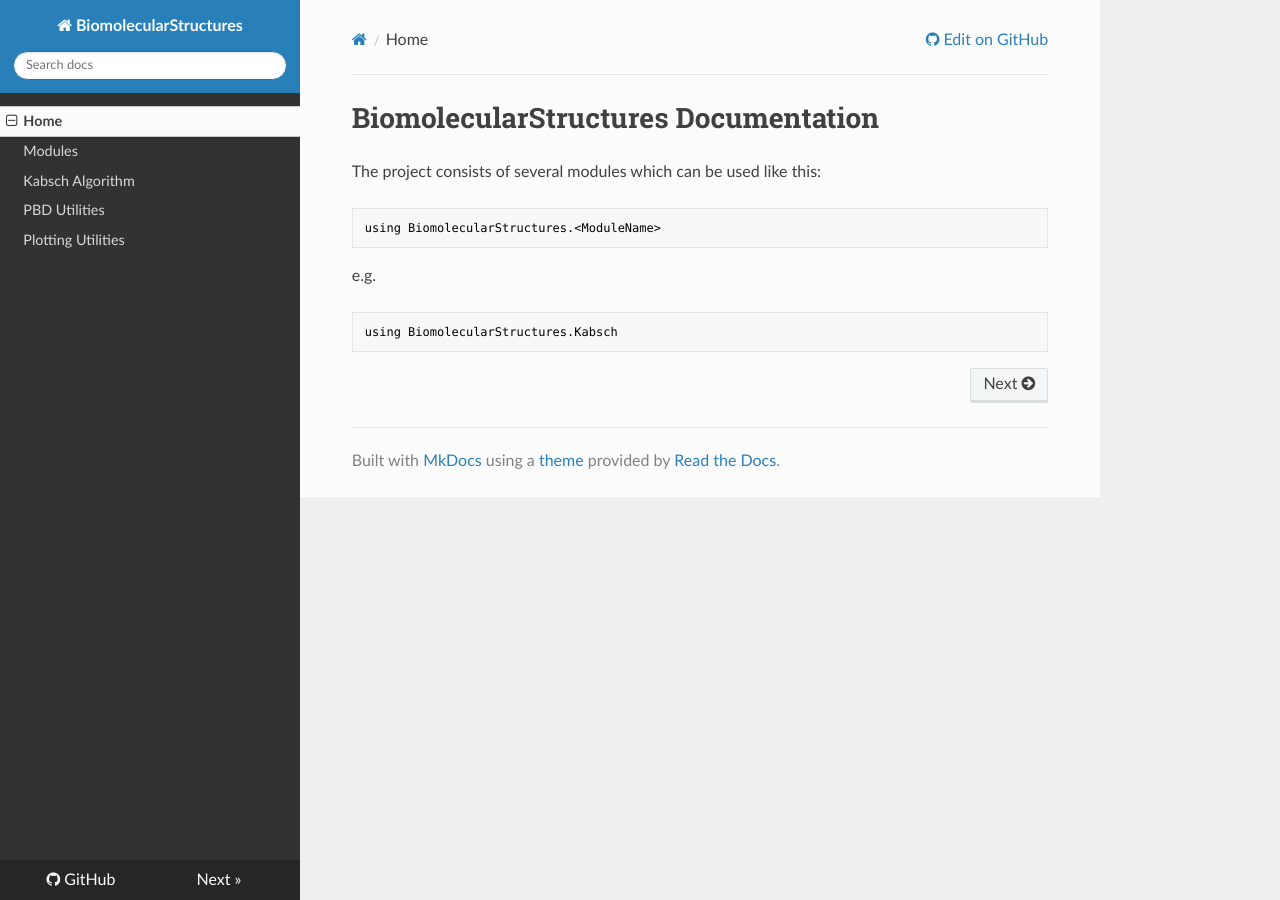
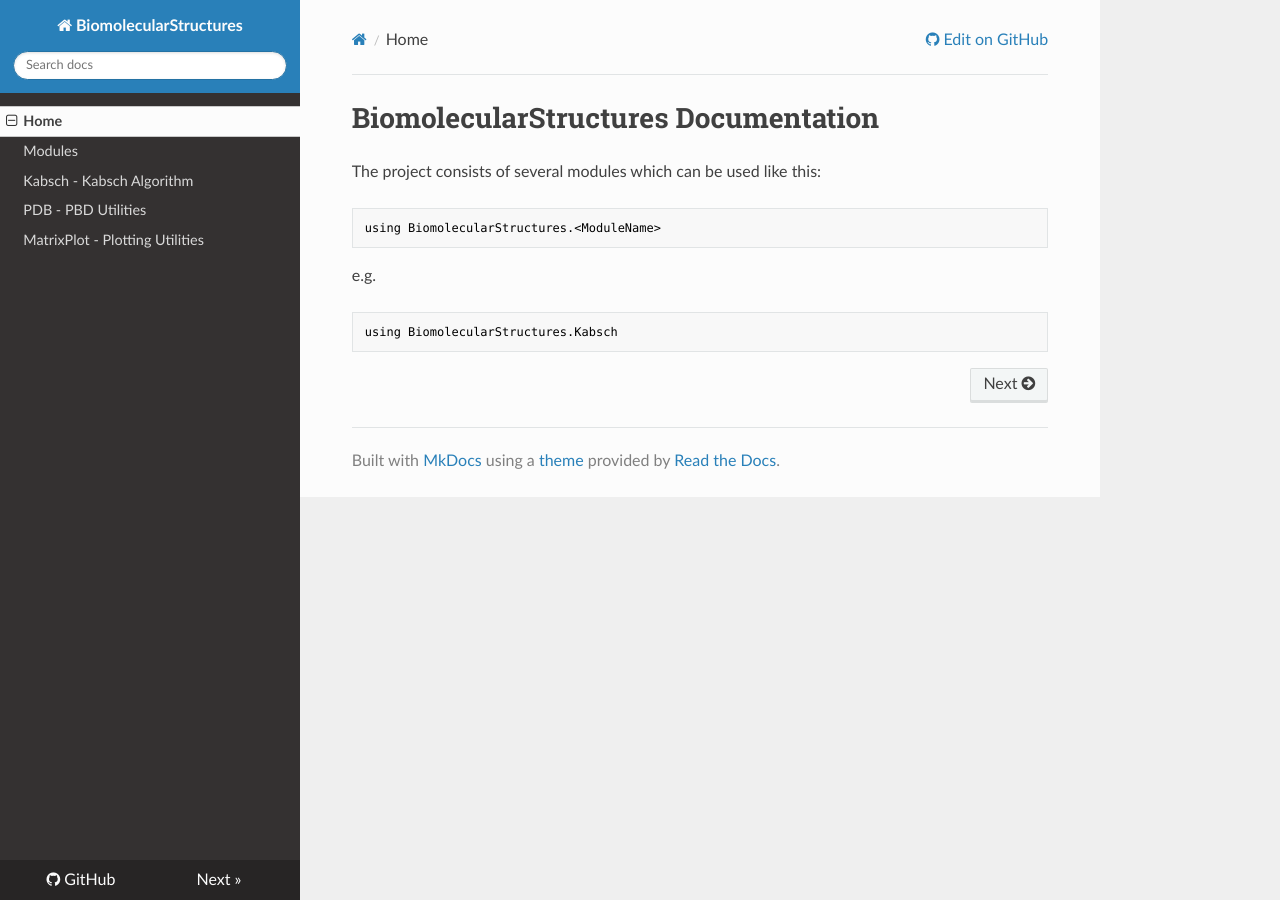
Before and after one commit to hng/BiomolecularStructures.jl, an MkDocs documentation site: the page built from docs/index.md, in a window 1280 px wide. Built offline with MkDocs 1.6.1, drawn with Linux system fonts in a browser that asks for light colours; nearby versions of some CDN libraries; old or Windows-style settings are respelled for this version of MkDocs.

Commit message:
naming convention

```diff
--- a/mkdocs.yml
+++ b/mkdocs.yml
@@ -2,11 +2,12 @@ site_name: BiomolecularStructures
 site_author: Simon Malischewski Henning Schumann Philipp Gerling Simon Leßmann
 repo_url: https://github.com/hng/BiomolecularStructures
 theme: readthedocs
+# convention: <ModulName> - <Modul desccription>
 pages:
 - ['index.md', 'Home']
 - ['modules.md', 'Modules']
-- ['kabsch.md', 'Kabsch Algorithm']
-- ['pdb.md', 'PBD Utilities']
-- ['plot.md', 'Plotting Utilities']
+- ['kabsch.md', 'Kabsch - Kabsch Algorithm']
+- ['pdb.md', 'PDB - PBD Utilities']
+- ['plot.md', 'MatrixPlot - Plotting Utilities']
 
 docs_dir: 'docs'
```
